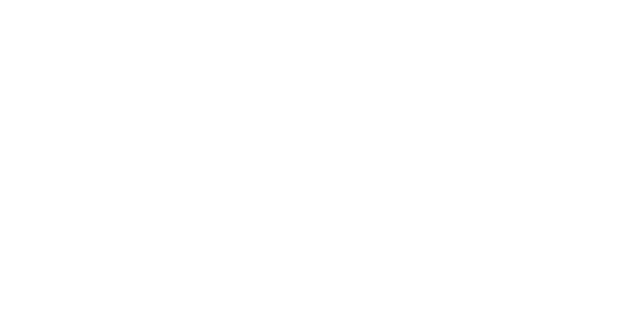
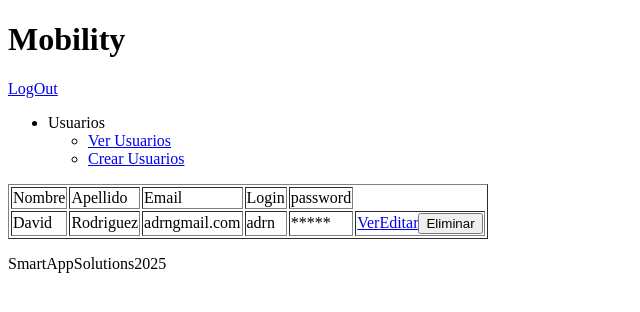
Before and after one commit to anderdavid/MobilityV2, an Angular app: page /users/view in a window 1280 px wide. Before the commit this address led to /. Shown: the top 312 px of the page, without its empty margins (0-640 px from the left). Built offline with nearby package versions, Linux system fonts and the light colour scheme.

Commit message:
commit temporal

```diff
--- a/src/app/app.component.html
+++ b/src/app/app.component.html
@@ -1,6 +1 @@
-<!-- <main class="main">
-  <h1>Hello world</h1>
-  <app-login></app-login>
-</main> -->
-
 <router-outlet></router-outlet>
--- a/src/app/main/content/content.component.html
+++ b/src/app/main/content/content.component.html
@@ -1,12 +1,8 @@
 <navbar></navbar>
 <div>
   <sidebar></sidebar>
-  <div><list-users></list-users></div>
-  <div><create-users></create-users></div>
-  <div><forgot-password></forgot-password></div>
-  <div><create-users></create-users></div>
-  <div><edit-user></edit-user></div>
-  <div><detail-user></detail-user></div>
-
+  <div>
+    <router-outlet></router-outlet>
+  </div>
   <footer></footer>
 </div>
--- a/src/app/main/content/content.component.ts
+++ b/src/app/main/content/content.component.ts
@@ -1,4 +1,5 @@
 import { Component } from '@angular/core';
+import { RouterOutlet } from '@angular/router';
 import { NavbarComponent } from '../navbar/navbar.component';
 import { SidebarComponent } from '../sidebar/sidebar.component';
 import { FooterComponent } from '../footer/footer.component';
@@ -20,6 +21,7 @@
     ForgotPasswordComponent,
     EditUserComponent,
     DetailUserComponent,
+    RouterOutlet,
   ],
   templateUrl: './content.component.html',
   styleUrl: './content.component.css',
--- a/src/app/main/sidebar/sidebar.component.html
+++ b/src/app/main/sidebar/sidebar.component.html
@@ -1,7 +1,7 @@
 <ul>
   <li>Usuarios</li>
   <ul>
-    <li><a href="#">Ver Usuarios</a></li>
-    <li><a href="#">Crear Usuarios</a></li>
+    <li><a href="/users/view">Ver Usuarios</a></li>
+    <li><a href="/users/create">Crear Usuarios</a></li>
   </ul>
 </ul>
--- a/src/app/users/detail-user/detail-user.component.html
+++ b/src/app/users/detail-user/detail-user.component.html
@@ -1,12 +1,12 @@
 <h2>Detail User</h2>
 <div>
   <p><span>Nombre:</span>David</p>
-  <p><span>Apellid:</span>Rodriguez</p>
+  <p><span>Apellido:</span>Rodriguez</p>
   <p><span>Email:</span>adrngmail.com</p>
   <p><span>Login</span>adrn</p>
 </div>
 
 <div>
-  <button>Editar</button>
-  <button>Eliminar</button>
+  <a href="users/edit/1">Editar</a>
+  <a href="#">Eliminar</a>
 </div>
--- a/src/app/users/list-users/list-users.component.html
+++ b/src/app/users/list-users/list-users.component.html
@@ -13,9 +13,9 @@
     <td>adrn</td>
     <td>*****</td>
     <td>
-      <a href="#">Ver</a>
-      <a href="#">Editar</a>
-      <a href="#">Eliminar</a>
+      <a href="users/detail/1">Ver</a>
+      <a href="users/edit/1">Editar</a>
+      <button>Eliminar</button>
     </td>
   </tr>
 </table>
```
Also changed, not shown: src/app/app.routes.ts (+15 -2 lines), src/app/main/main.module.ts (+3 -6 lines).
